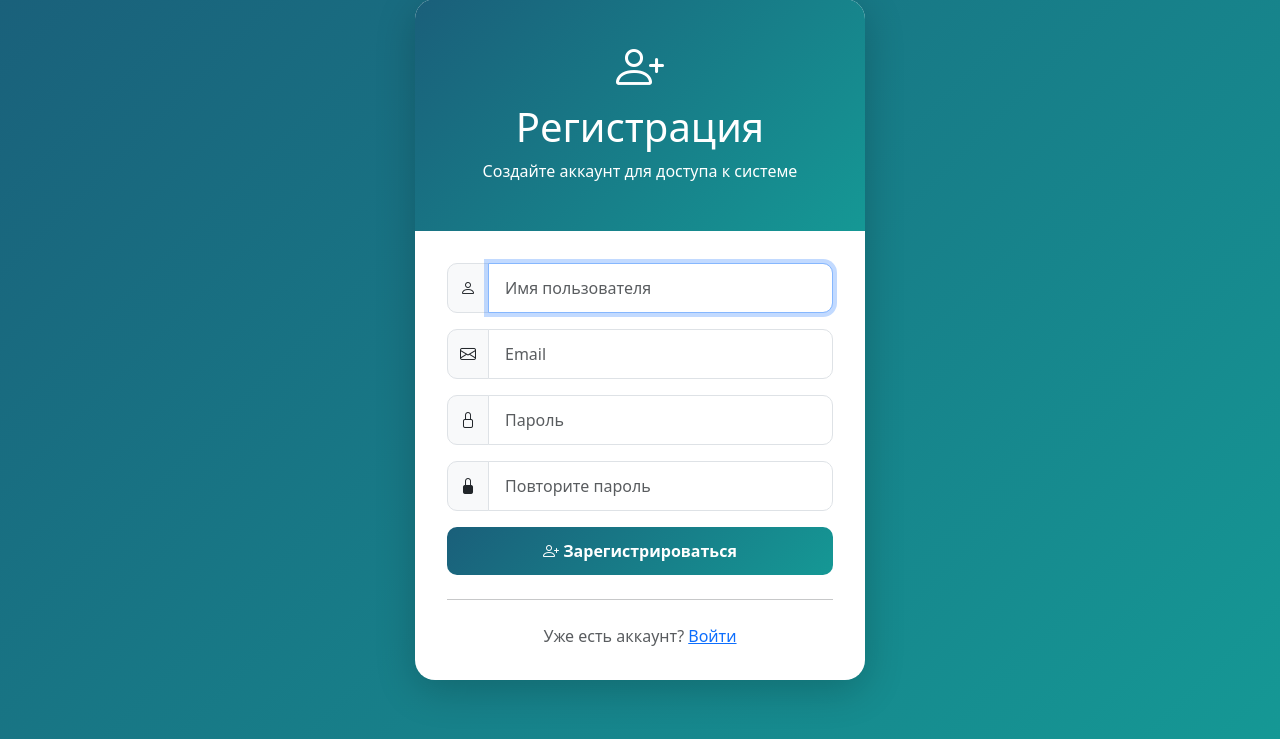
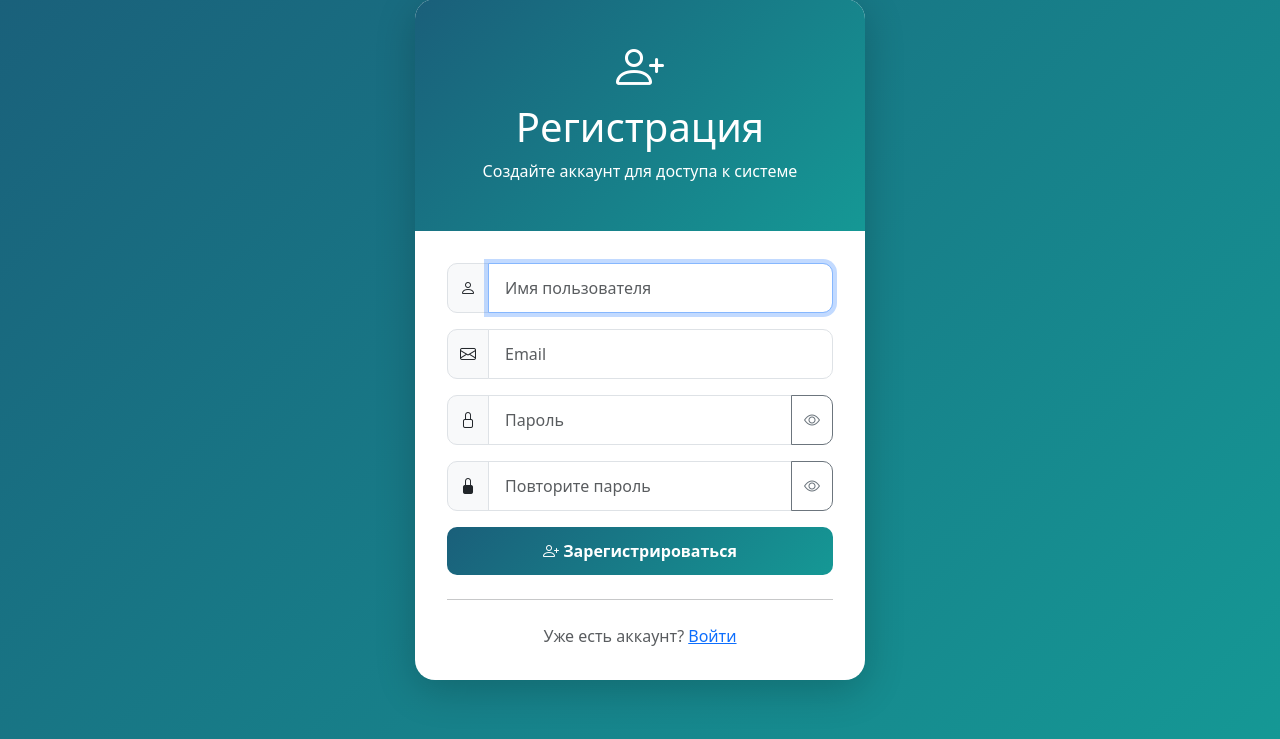
Before and after one commit to 95-Bvz/nii-aem-meetings, a Flask app: page /auth/register in a window 1280 px wide. Shown: the part 61-800 px from the top of the page. Run offline with Flask 3, Linux system fonts and the light colour scheme; some libraries are stand-ins or nearby versions.

Commit message:
register.html

```diff
--- a/app/templates/auth/register.html
+++ b/app/templates/auth/register.html
@@ -93,15 +93,21 @@
                 <div class="mb-3">
                     <div class="input-group">
                         <span class="input-group-text"><i class="bi bi-lock"></i></span>
-                        <input type="password" class="form-control" name="password"
+                        <input type="password" class="form-control" name="password" id="password"
                                placeholder="Пароль" required>
+                        <button class="btn btn-outline-secondary" type="button" onclick="togglePassword('password', this)" style="border-radius: 0 10px 10px 0;">
+                            <i class="bi bi-eye"></i>
+                        </button>
                     </div>
                 </div>
                 <div class="mb-3">
                     <div class="input-group">
                         <span class="input-group-text"><i class="bi bi-lock-fill"></i></span>
-                        <input type="password" class="form-control" name="password2"
+                        <input type="password" class="form-control" name="password2" id="password2"
                                placeholder="Повторите пароль" required>
+                        <button class="btn btn-outline-secondary" type="button" onclick="togglePassword('password2', this)" style="border-radius: 0 10px 10px 0;">
+                            <i class="bi bi-eye"></i>
+                        </button>
                     </div>
                 </div>
                 <button type="submit" class="btn btn-primary btn-register w-100">
@@ -118,5 +124,18 @@
     </div>
 
     <script src="https://cdn.jsdelivr.net/npm/bootstrap@5.3.2/dist/js/bootstrap.bundle.min.js"></script>
+    <script>
+        function togglePassword(fieldId, btn) {
+            const field = document.getElementById(fieldId);
+            const icon = btn.querySelector('i');
+            if (field.type === 'password') {
+                field.type = 'text';
+                icon.className = 'bi bi-eye-slash';
+            } else {
+                field.type = 'password';
+                icon.className = 'bi bi-eye';
+            }
+        }
+    </script>
 </body>
 </html>
```
